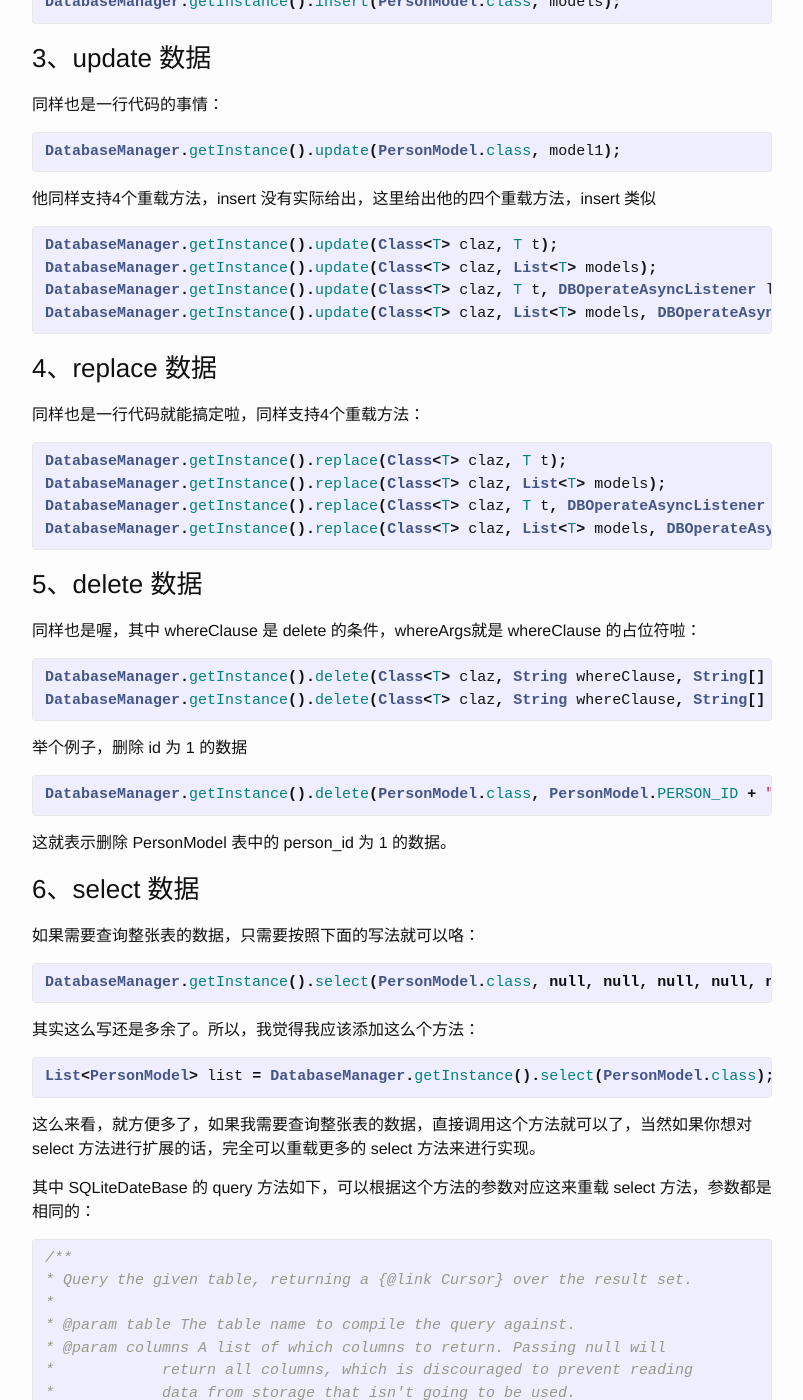
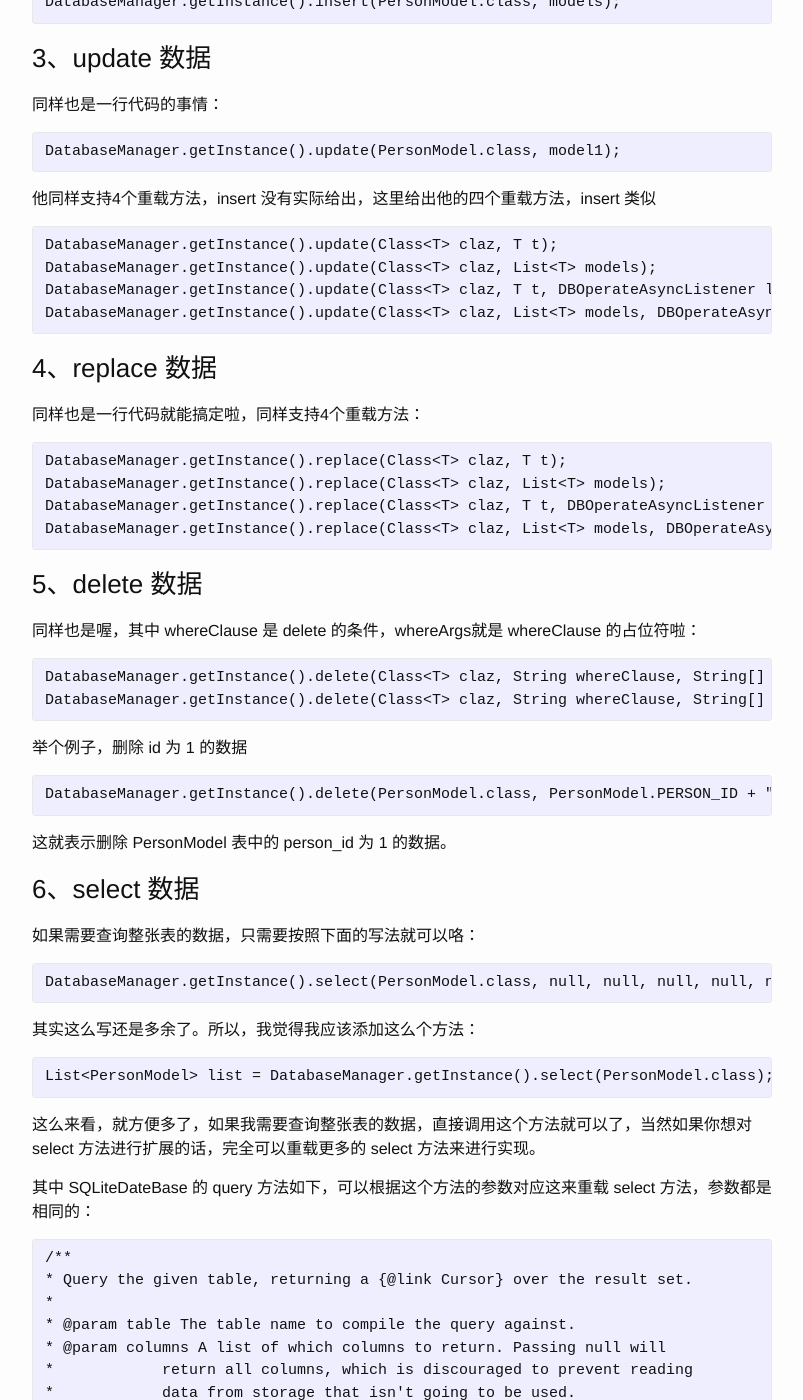
Before and after one commit to MrFuFuFu/mrfufufu.github.io, a Jekyll site: the page built from _posts/2015-05-23-KopDB.markdown, in a window 1280 px wide and 1400 px high, scrolled down 2467 px. Shown: the whole window, without its empty margins (238-1041 px from the left). Built offline with Jekyll 4.4.1, drawn with Linux system fonts in a browser that asks for light colours; Markdown is read by kramdown in place of the engine named in the settings; some of the changed text lies outside the part shown.

Commit message:
优化内容

````diff
--- a/_config.yml
+++ b/_config.yml
@@ -9,4 +9,5 @@
 github_username:  mrfufufu
 
 # Build settings
-markdown: kramdown
+#markdown: kramdown
+markdown: redcarpet
--- a/_posts/2015-05-23-KopDB.markdown
+++ b/_posts/2015-05-23-KopDB.markdown
@@ -20,7 +20,7 @@
 
 先给出 demo 中的数据 model 模型方便后面阅读理解：
 
-{% highlight java %}
+```Java
 public class PersonModel extends BaseModel {
     private static final long serialVersionUID = 3462436436344054489L;
 
@@ -50,13 +50,13 @@
         return "id=" + id + "\r name=" + name + "\r age=" + age + "\r address=" + address + "\r phone=" + phone;
     }
 }
-{% endhighlight %}
+```
 
 其中 id 的写法就表示它是主键啦，注意：必须继承 BaseModel 。
 
 ###1、初始化：
 
-{% highlight java %}
+```Java
 public void initDB() {
     if (DatabaseManager.getInstance().isInited())
         return;
@@ -71,7 +71,7 @@
     list.add(PersonModel.class);
     DatabaseManager.getInstance().initDataBase(getApplicationContext(), dbName, version, list);
 }
-{% endhighlight %}
+```
 
 其中 dbName 就是数据库名字；version 版本这里使用的是 versionCode，这样每次升级版本号以后数据库都会升级一次。当然你也可以自己定义；list 就是需要存到数据库的映射模型列表，它必须继承自 BaseModel。初始化完成以后，数据库和表就都已经给我们创建好了。
 
@@ -82,13 +82,13 @@
 
 一行代码就能搞定：
 
-{% highlight java %}
+```Java
 DatabaseManager.getInstance().insert(PersonModel.class, model);
-{% endhighlight %}
+```
 
 如果想要监听插入是否失败，则可以调用如下 insert 方法
 
-{% highlight java %}
+```Java
 DatabaseManager.getInstance().insert(PersonModel.class, model, new DatabaseManager.getInstance().insert(PersonModel.class, model, new DBOperateAsyncListener() {
     @Override
     public <T extends BaseModel> void onPostExecute(DatabaseOptionType optionType, Class<T> claz, List<T> successModels, List<T> failModels) {
@@ -99,56 +99,56 @@
         }
     }
 });
-{% endhighlight %}
+```
 
 当然，如果我的数据是一个 list 的形式的，也可也直接插入，而不需要写 for 循环一条一条插入，
 
-{% highlight java %}
+```Java
 DatabaseManager.getInstance().insert(PersonModel.class, models);
-{% endhighlight %}
+```
 
 ###3、update 数据
 
 同样也是一行代码的事情：
 
-{% highlight java %}
+```Java
 DatabaseManager.getInstance().update(PersonModel.class, model1);
-{% endhighlight %}
+```
 
 他同样支持4个重载方法，insert 没有实际给出，这里给出他的四个重载方法，insert 类似
 
-{% highlight java %}
+```Java
 DatabaseManager.getInstance().update(Class<T> claz, T t);
 DatabaseManager.getInstance().update(Class<T> claz, List<T> models);
 DatabaseManager.getInstance().update(Class<T> claz, T t, DBOperateAsyncListener listener);
 DatabaseManager.getInstance().update(Class<T> claz, List<T> models, DBOperateAsyncListener listener);
-{% endhighlight %}
+```
 
 ###4、replace 数据
 
 同样也是一行代码就能搞定啦，同样支持4个重载方法：
 
-{% highlight java %}
+```Java
 DatabaseManager.getInstance().replace(Class<T> claz, T t);
 DatabaseManager.getInstance().replace(Class<T> claz, List<T> models);
 DatabaseManager.getInstance().replace(Class<T> claz, T t, DBOperateAsyncListener listener);
 DatabaseManager.getInstance().replace(Class<T> claz, List<T> models, DBOperateAsyncListener listener);
-{% endhighlight %}
+```
 
 ###5、delete 数据
 
 同样也是喔，其中 whereClause 是 delete 的条件，whereArgs就是 whereClause 的占位符啦：
 
-{% highlight java %}
+```Java
 DatabaseManager.getInstance().delete(Class<T> claz, String whereClause, String[] whereArgs);
 DatabaseManager.getInstance().delete(Class<T> claz, String whereClause, String[] whereArgs, DBOperateDeleteListener listener);
-{% endhighlight %}
+```
 
 举个例子，删除 id 为 1 的数据
 
-{% highlight java %}
+```Java
 DatabaseManager.getInstance().delete(PersonModel.class, PersonModel.PERSON_ID + " = ?", new String[] {"1"});
-{% endhighlight %}
+```
 
 这就表示删除 PersonModel 表中的 person_id 为 1 的数据。
 
@@ -156,21 +156,21 @@
 
 如果需要查询整张表的数据，只需要按照下面的写法就可以咯：
 
-{% highlight java %}
+```Java
 DatabaseManager.getInstance().select(PersonModel.class, null, null, null, null, null, null, null);
-{% endhighlight %}
+```
 
 其实这么写还是多余了。所以，我觉得我应该添加这么个方法：
 
-{% highlight java %}
+```Java
 List<PersonModel> list = DatabaseManager.getInstance().select(PersonModel.class);
-{% endhighlight %}
+```
 
 这么来看，就方便多了，如果我需要查询整张表的数据，直接调用这个方法就可以了，当然如果你想对 select 方法进行扩展的话，完全可以重载更多的 select 方法来进行实现。
 
 其中 SQLiteDateBase 的 query 方法如下，可以根据这个方法的参数对应这来重载 select 方法，参数都是相同的：
 
-{% highlight java %}
+```Java
 /**
 * Query the given table, returning a {@link Cursor} over the result set.
 *
@@ -202,7 +202,7 @@
 * @see Cursor
 */
 public Cursor query(String table, String[] columns, String selection, String[] selectionArgs, String groupBy, String having, String orderBy, String limit) {...}
-{% endhighlight %}
+```
 
 
 怎么样，是不是非常简单呢，我们不需要考虑如何实现 SQLiteOpenHelper 也不需要考虑那些复杂的 SQL 情况。
````
